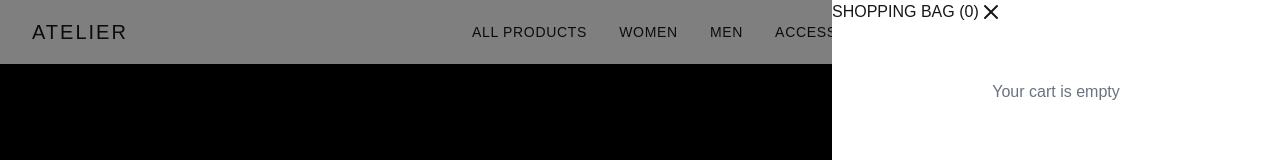
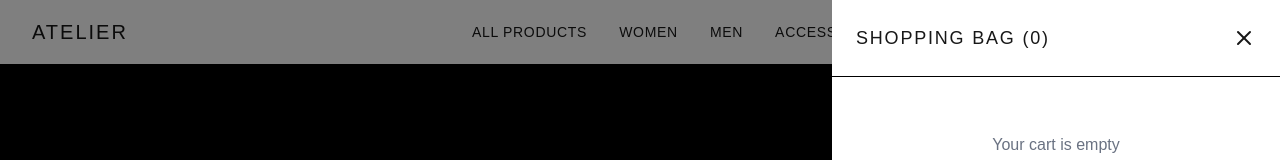
Before and after one commit to nadinestrella/atelier-shop, a Next.js app: page / in a window 1280 px wide. Both pictures are taken after a click on the button "Shopping cart". Shown: the top 160 px of the page. Built offline with nearby package versions, Linux system fonts and the light colour scheme.

Commit message:
cartSidebar- header style

```diff
--- a/src/app/components/CartSidebar.tsx
+++ b/src/app/components/CartSidebar.tsx
@@ -30,9 +30,13 @@ export function CartSidebar() {
           className="flex flex-col fixed right-0 top-0 h-full w-full max-w-md bg-white z-50"
         >
           {/* Header */}
-          <div className="flex flex-row  ">
-            <h2> SHOPPING BAG ({totalItems}) </h2>
+          <div className="flex items-center justify-between p-6 border-b border-black">
+            <h2 className="tracking-widest text-lg">
+              {' '}
+              SHOPPING BAG ({totalItems}){' '}
+            </h2>
             <button
+              className="hover:opacity-70 transition-opacity"
               onClick={() => setIsCartOpen(false)}
               aria-label="Close cart"
             >
```
